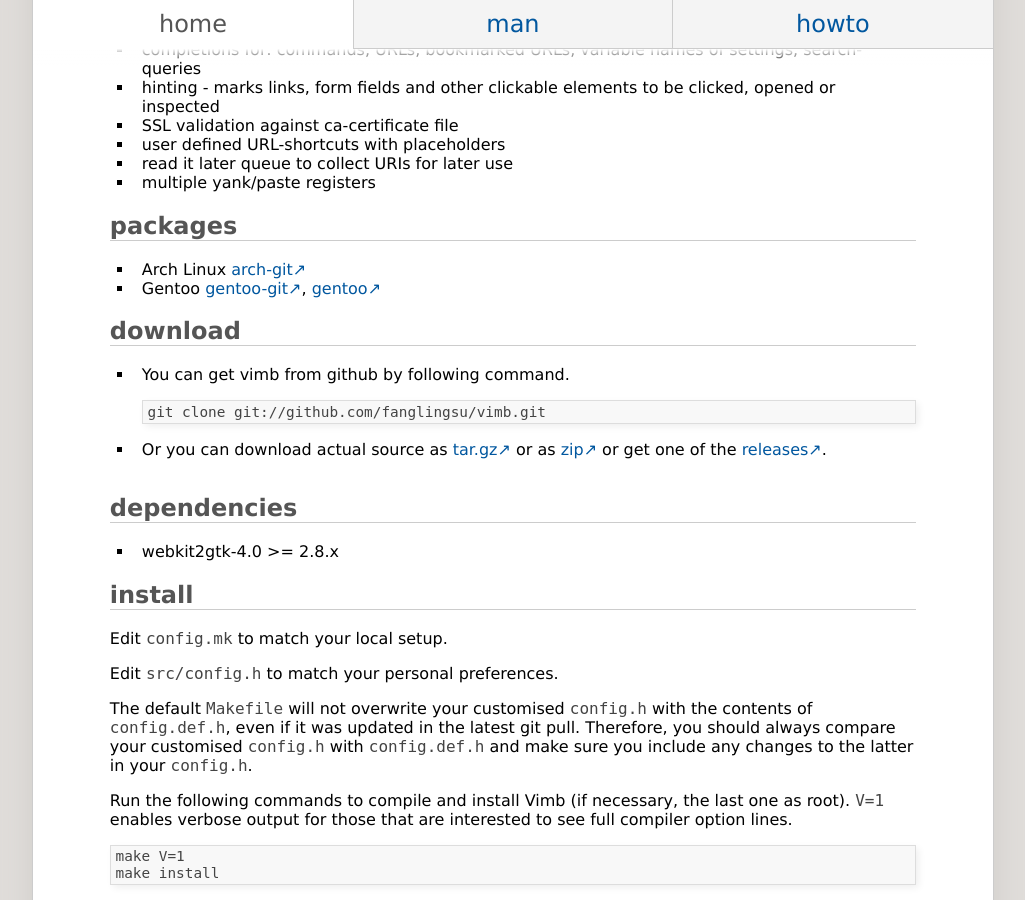
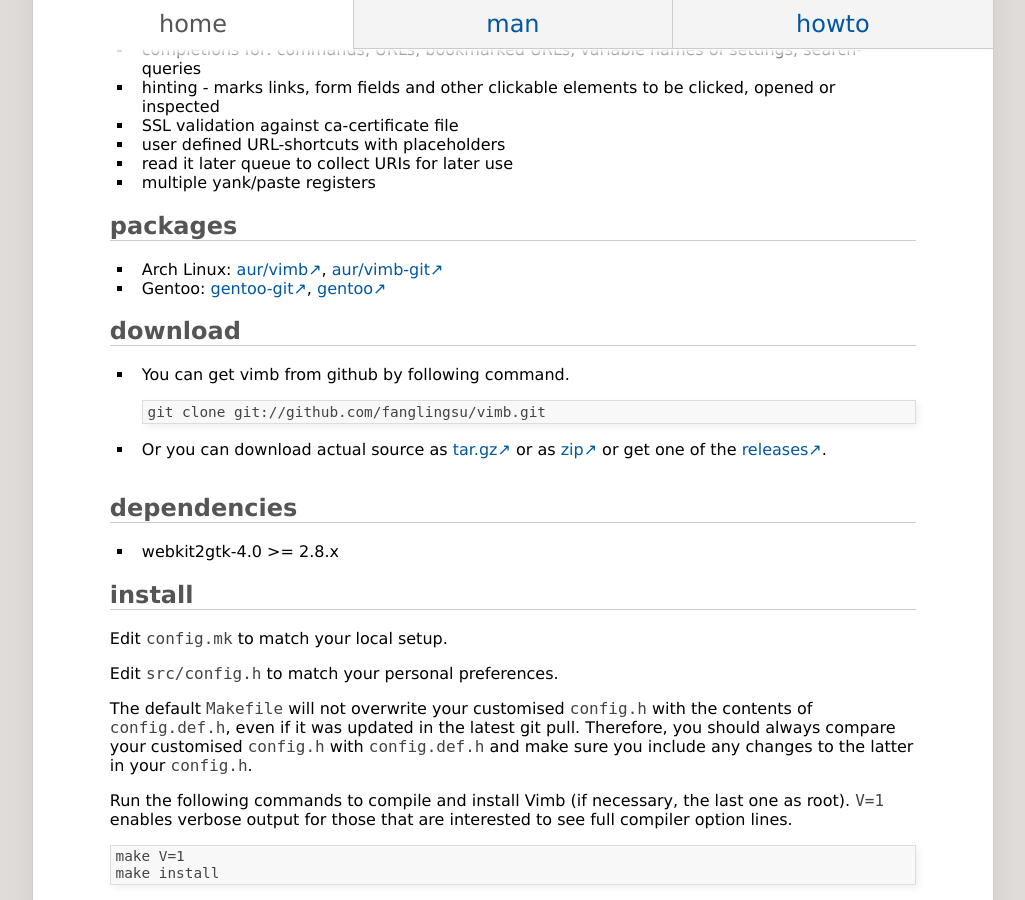
Before and after one commit to fanglingsu/vimb, a Jekyll site: the page built from index.md, in a window 1280 px wide and 900 px high, scrolled down 908 px. Shown: the whole window, without its empty margins (127-1152 px from the left). Built offline with Jekyll 4.4.1, drawn with Linux system fonts in a browser that asks for light colours.

Commit message:
Update packages.

```diff
--- a/index.md
+++ b/index.md
@@ -45,8 +45,8 @@
 
 ## packages
 
-- Arch Linux [arch-git][]
-- Gentoo [gentoo-git][], [gentoo][]
+- Arch Linux: [aur/vimb][], [aur/vimb-git][]
+- Gentoo: [gentoo-git][], [gentoo][]
 
 ## download
 
@@ -96,12 +96,13 @@
 If you find a misbehaviour or have feature requests use the
 [issue tracker][bug] provided by github or via [mailing list][mail].
 
-[arch-git]:    https://github.com/fanglingsu/dotfiles/tree/master/build/vimb-git
-[gentoo-git]:  https://github.com/tharvik/overlay/tree/master/www-client/vimb
-[gentoo]:      https://github.com/hsoft/portage-overlay/tree/master/www-client/vimb
-[vimb]:        https://github.com/fanglingsu/vimb "vimb project sources"
-[mail]:        https://lists.sourceforge.net/lists/listinfo/vimb-users "vimb vim like browser - mailing list"
-[bug]:         https://github.com/fanglingsu/vimb/issues "vimb vim like browser - issues"
-[zip]:         https://github.com/fanglingsu/vimb/archive/master.zip "vimb download zip"
-[tgz]:         https://github.com/fanglingsu/vimb/archive/master.tar.gz "vimb download tar.gz"
-[releases]:    https://github.com/fanglingsu/vimb/releases "vimb download releases"
+[aur/vimb]:          https://aur.archlinux.org/packages/vimb
+[aur/vimb-git]:      https://aur.archlinux.org/packages/vimb-git
+[gentoo-git]:        https://github.com/tharvik/overlay/tree/master/www-client/vimb
+[gentoo]:            https://github.com/hsoft/portage-overlay/tree/master/www-client/vimb
+[vimb]:              https://github.com/fanglingsu/vimb "vimb project sources"
+[mail]:              https://lists.sourceforge.net/lists/listinfo/vimb-users "vimb vim like browser - mailing list"
+[bug]:               https://github.com/fanglingsu/vimb/issues "vimb vim like browser - issues"
+[zip]:               https://github.com/fanglingsu/vimb/archive/master.zip "vimb download zip"
+[tgz]:               https://github.com/fanglingsu/vimb/archive/master.tar.gz "vimb download tar.gz"
+[releases]:          https://github.com/fanglingsu/vimb/releases "vimb download releases"
```
